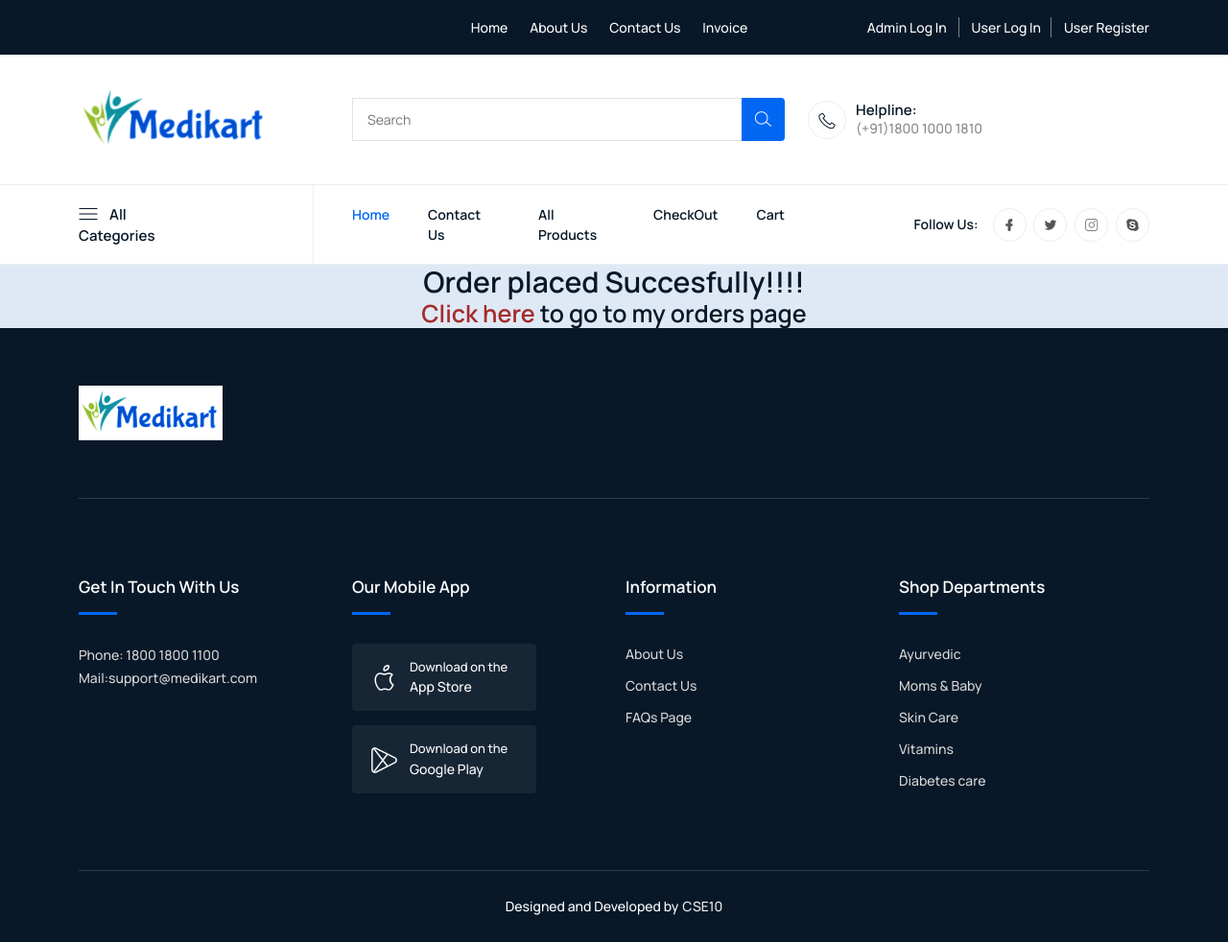
After one commit to Asutosh-mishraa/E-Pharmacy-website, a Django app: page /product/place_order/ in a window 1280 px wide. The commit adds this page. Shown: the whole page at 96% size. Run offline with Django 4.2, Linux system fonts and the light colour scheme; some libraries are stand-ins or nearby versions.

Commit message:
modified checkout,tables,orders

```diff
--- a/pharmacy/products/models.py
+++ b/pharmacy/products/models.py
@@ -23,7 +23,6 @@ class product(models.Model):
 class Order(models.Model):
     user = models.ForeignKey(MyUser,on_delete=models.DO_NOTHING)
     address = models.ForeignKey(Address,on_delete=models.DO_NOTHING,default=None)
-
     order_details=models.CharField(max_length=500)
     total_price=models.FloatField()
     payment_mode = models.TextField()
--- a/pharmacy/products/urls.py
+++ b/pharmacy/products/urls.py
@@ -11,6 +11,12 @@ urlpatterns = [
     path('delete_cart_item/<int:id>/',views.delete_cart_item,name="delete_cart_item"),
     path('category/<int:id>/',views.categorywise,name="categorywise"),
     path('invoice/',views.invoice,name="invoice"),
+    path('myorders/',views.orders,name="orders"),
+    path('order_placed/',views.placed,name="placed"),
+
+    path('place_order/',views.place_order,name="place_order"),
+
+
 
 
 ]
--- a/pharmacy/products/views.py
+++ b/pharmacy/products/views.py
@@ -66,6 +66,7 @@ def cart(request):
                 "perprice" : p.price,
             })
     request.session["totalcartitems"]=len(items)
+    request.session["totalprice"] = total_price
 
     context={
         "products":items,
@@ -84,3 +85,24 @@ def checkout(request):
     return render(request,'products/checkout.html')
 def invoice(request):
     return render(request,'products/invoice.html')
+def orders(request):
+    return render(request,'products/orders.html')
+def placed(request):
+    return render(request,'products/placed.html')
+
+def place_order(request):
+
+    if request.method == "POST":
+        name = request.POST.get('name')
+        email = request.POST.get('email')
+        phone_number = request.POST.get('number')
+        city = request.POST.get('city')
+        addr_line1 = request.POST.get('address1')
+        addr_line2 = request.POST.get('address2')
+        pin = request.POST.get('pin')
+        state = request.POST.get('state')
+        payment_mode = request.POST.get('selector')
+
+        print(name, phone_number, email, city,addr_line1,addr_line2,pin,state, payment_mode)
+
+    return render(request,'products/placed.html')
--- a/pharmacy/templates/base.html
+++ b/pharmacy/templates/base.html
@@ -295,6 +295,14 @@
                                     <li class="nav-item">
                                         <a href="{% url 'cart' %}" aria-label="Toggle navigation">Cart</a>
                                     </li>
+                                    {% if user.is_authenticated %}
+                                    <li class="nav-item">
+                                        <a href="{% url 'orders' %}" aria-label="Toggle navigation">My Orders</a>
+                                    </li>
+                                    <li class="nav-item">
+                                        <a href="{% url 'placed' %}" aria-label="Toggle navigation">Placed</a>
+                                    </li>
+                                    {% endif %}
                                     {% comment %} <li class="nav-item">
                                         <a href="{% url 'prod_detail' %}" aria-label="Toggle navigation">Product Details</a>
                                     </li>
--- /dev/null
+++ b/pharmacy/templates/products/placed.html
@@ -0,0 +1,8 @@
+{% extends 'base.html' %}
+{% load static %}
+{% block content %}
+<center>
+<h3>Order placed Succesfully!!!!</h3>
+<h4><a href="{% url 'orders' %}" style="color: brown;">Click here</a> to go to my orders page</h4>
+</center>
+{% endblock content %}
--- a/pharmacy/user/models.py
+++ b/pharmacy/user/models.py
@@ -82,8 +82,8 @@ class Address(models.Model):
     pin = models.CharField(max_length=10,default=None)
     city = models.CharField(max_length=50,default=None)
     state = models.CharField(max_length=20,default=None)
-    country = models.CharField(max_length=20,default=None)
-    mobile = models.TextField(default=None)
+    country = models.CharField(max_length=20,default="India")
+    phone_number = models.TextField(default=None)
 
 
     def __str__(self):
```
Also changed, not shown: pharmacy/templates/products/checkout.html (+17 -17 lines), pharmacy/templates/products/orders.html (added, +7 -0 lines), pharmacy/db.sqlite3, pharmacy/user/migrations/0011_rename_mobile_address_phone_number_and_more.py (added).
